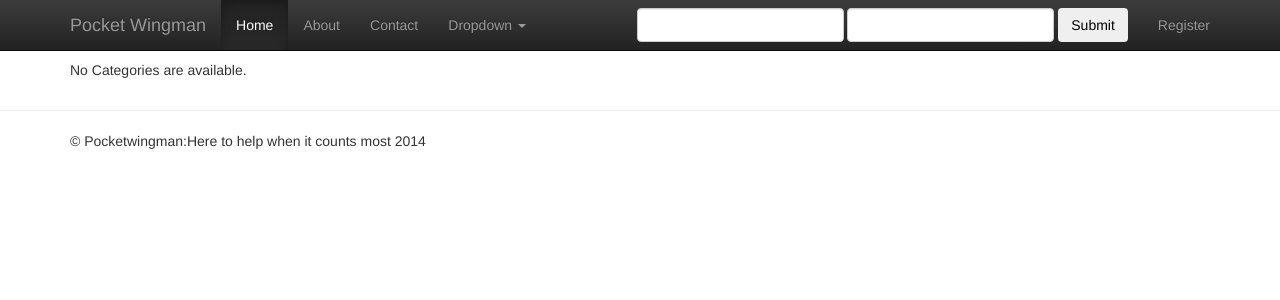
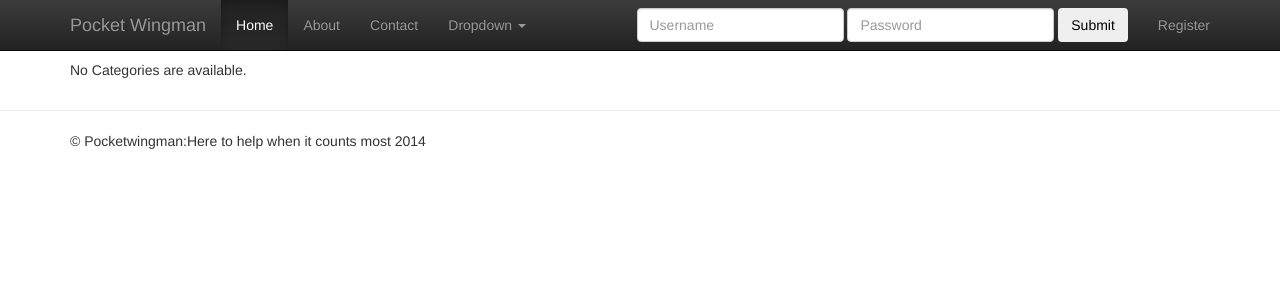
Before and after one commit to gregorylivschitz/pocketwingman, a Django app: page /pocketwingman/help_me/ in a window 1280 px wide. Shown: the top 300 px of the page. Run offline with Django 3.2, Linux system fonts and the light colour scheme; data that the repository does not hold is empty; parts of the project's set-up code (start-up, migrations or seed data) failed here and were passed over.

Commit message:
Added placeholders for username and password

```diff
--- a/pocketwingman/templates/pocketwingman/base.html
+++ b/pocketwingman/templates/pocketwingman/base.html
@@ -59,10 +59,10 @@
        <form class="navbar-form navbar-left" role="search" method="post" action="/pocketwingman/login/">
             {% csrf_token %}
             <div class="form-group">
-            <input type="text" class="form-control" name="username" value="" />
+            <input type="text" class="form-control" name="username" value="" placeholder="Username" />
             </div>
 			<div class="form-group">
-            <input type="password" class="form-control" name="password" value="" />
+            <input type="password" class="form-control" name="password" value="" placeholder="Password"/>
             </div>
 
 			<button type="submit" class="btn btn-black">Submit</button>
```
